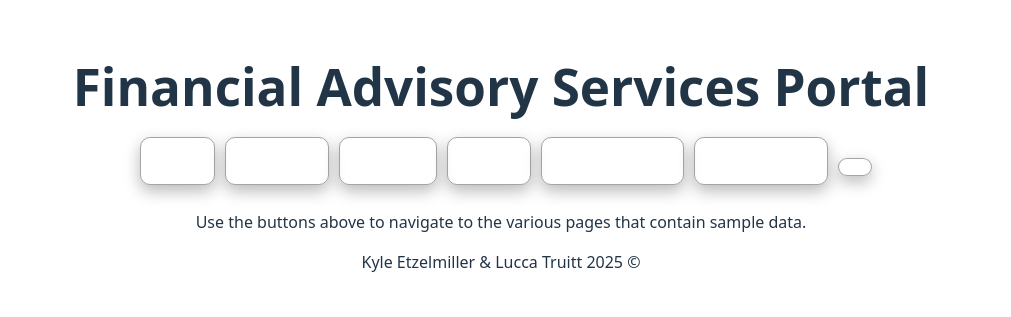
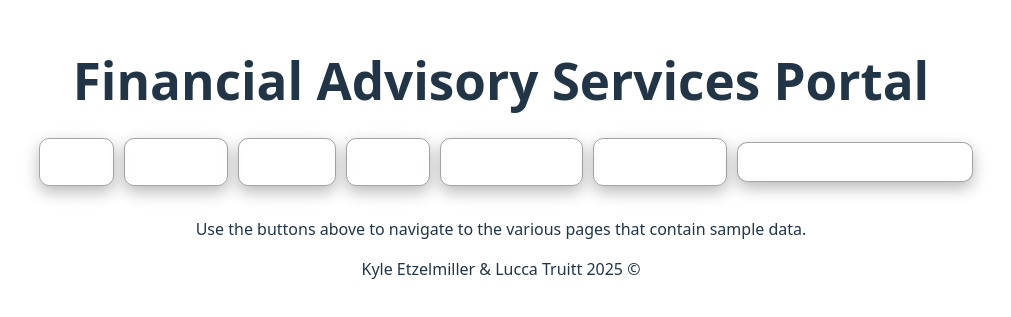
Before and after one commit to ketzelmiller/CS340-Database-Application, a React (Vite) app in the folder frontend/: page / in a window 1280 px wide. Shown: the part 251-568 px from the top of the page, without its empty margins (139-1150 px from the left). Built offline with nearby package versions, Linux system fonts and the light colour scheme.

Commit message:
Added text to reset button

```diff
--- a/frontend/src/App.jsx
+++ b/frontend/src/App.jsx
@@ -25,7 +25,7 @@ function App(){
           <Link to="/assignments" className='nav-buttons' style={{ padding: "12px"}}>Assignments</Link>
 
           {/*RESET BUTTON */}
-          <button className='nav-buttons'></button>
+          <button className='nav-buttons'>RESET(work in progress)</button>
 
         </nav>
 
```
